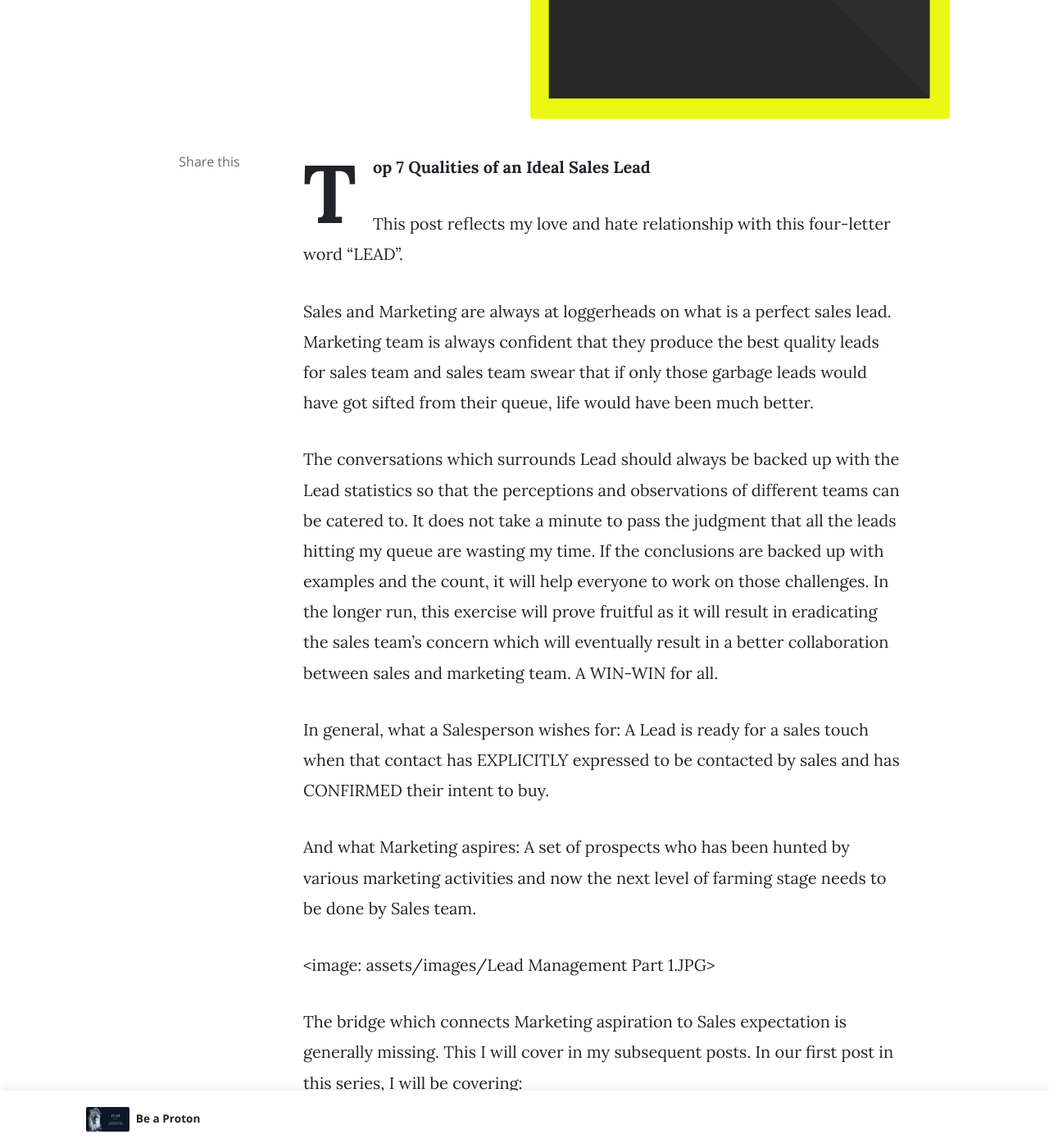
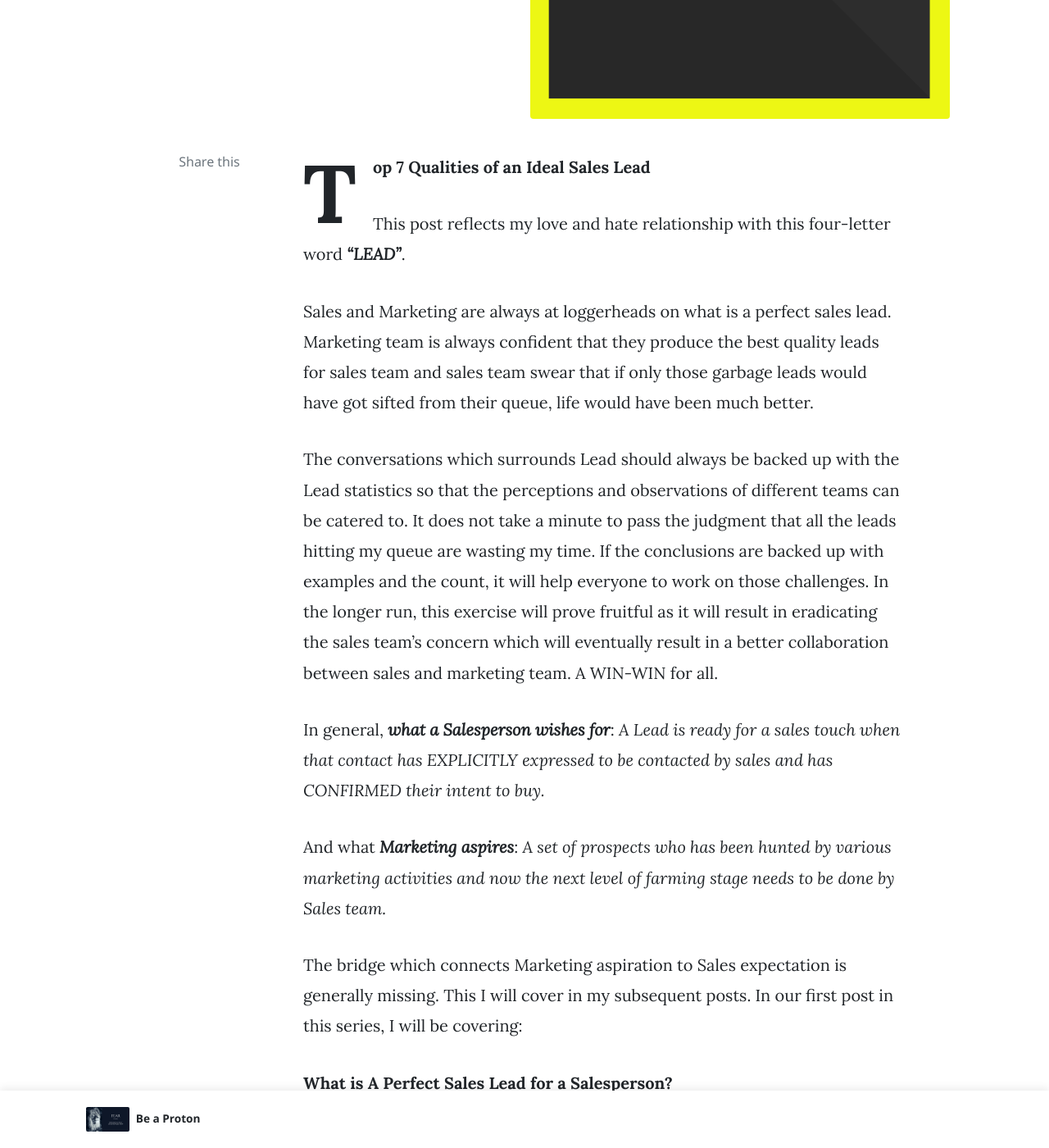
Before and after one commit to shikhashikz/shikhashikz.github.io, a Jekyll site: the page built from _posts/2020-06-17-top-7-qualities-of-a-sales-lead.md, in a window 1280 px wide and 1400 px high, scrolled down 679 px. Shown: the whole window at 82% size. Built offline with Jekyll 4.4.1, drawn with Linux system fonts in a browser that asks for light colours; nearby versions of some CDN libraries; comment, search, counter and statistics services are not loaded; some of the changed text lies outside the part shown.

Commit message:
Update 2020-06-17-top-7-qualities-of-a-sales-lead.md

```diff
--- a/_posts/2020-06-17-top-7-qualities-of-a-sales-lead.md
+++ b/_posts/2020-06-17-top-7-qualities-of-a-sales-lead.md
@@ -4,38 +4,37 @@
 category: blog
 keywords: blog writing author shikhashikz saleslead leadmanagement demandgeneration
 image: assets/images/LM Blog Post_1.png
+
 ---
 
 **Top 7 Qualities of an Ideal Sales Lead**
 
-This post reflects my love and hate relationship with this four-letter word “LEAD”.
+This post reflects my love and hate relationship with this four-letter word ***“LEAD”***.
 
 Sales and Marketing are always at loggerheads on what is a perfect sales lead. Marketing team is always confident that they produce the best quality leads for sales team and sales team swear that if only those garbage leads would have got sifted from their queue, life would have been much better.
 
 The conversations which surrounds Lead should always be backed up with the Lead statistics so that the perceptions and observations of different teams can be catered to. It does not take a minute to pass the judgment that all the leads hitting my queue are wasting my time. If the conclusions are backed up with examples and the count, it will help everyone to work on those challenges. In the longer run, this exercise will prove fruitful as it will result in eradicating the sales team’s concern which will eventually result in a better collaboration between sales and marketing team. A WIN-WIN for all.
 
-In general, what a Salesperson wishes for: A Lead is ready for a sales touch when that contact has EXPLICITLY expressed to be contacted by sales and has CONFIRMED their intent to buy.
+In general, ***what a Salesperson wishes for***: *A Lead is ready for a sales touch when that contact has EXPLICITLY expressed to be contacted by sales and has CONFIRMED their intent to buy.*
 
-And what Marketing aspires: A set of prospects who has been hunted by various marketing activities and now the next level of farming stage needs to be done by Sales team.
-
-<image: assets/images/Lead Management Part 1.JPG>
+And what ***Marketing aspires***: *A set of prospects who has been hunted by various marketing activities and now the next level of farming stage needs to be done by Sales team.*
 
 The bridge which connects Marketing aspiration to Sales expectation is generally missing. This I will cover in my subsequent posts. In our first post in this series, I will be covering:
 
 **What is A Perfect Sales Lead for a Salesperson?**
 
-1.	*Unique lead*: It’s a NEW lead in the real sense. They have never seen it before and it’s definitely a “unique new prospect”. A sales rep will be excited to talk to this new prospect
+1.	***Unique lead***: It’s a NEW lead in the real sense. They have never seen it before and it’s definitely a “unique new prospect”. A sales rep will be excited to talk to this new prospect
 
-2.	*Correct Contact Details*: When I mention correct, it means that an inside sales person has checked that the email address is correct and the phone number which is mentioned is functional
+2.	***Correct Contact Details***: When I mention correct, it means that an inside sales person has checked that the email address is correct and the phone number which is mentioned is functional
 
-3.	*The designation, department*: What good it will be for a sales rep to target a lead who does not fit the bill and is not in the list of the titles which are targeted by them. The job title and the department in which they work in, gives a sales rep instant information on their decision making ability, their influence during the purchasing process and where does the lead stand in the buying journey
+3.	***The designation, department***: What good it will be for a sales rep to target a lead who does not fit the bill and is not in the list of the titles which are targeted by them. The job title and the department in which they work in, gives a sales rep instant information on their decision making ability, their influence during the purchasing process and where does the lead stand in the buying journey
 
-4.	*Source and Origin*: Where did this lead came from and how did it originate. It's an utopian conclusion that a prospective buyer visits the website (without doing any research) and straight away fills a sales contact form. The buying journey and the research cycle in today's world is intricate. A prospective buyer engages in a series of activities before they take the final plunge on the willingness to speak to a sales rep. Hence, a sales rep is always interested to see the seed and the roots
+4.	***Source and Origin***: Where did this lead came from and how did it originate. It's an utopian conclusion that a prospective buyer visits the website (without doing any research) and straight away fills a sales contact form. The buying journey and the research cycle in today's world is intricate. A prospective buyer engages in a series of activities before they take the final plunge on the willingness to speak to a sales rep. Hence, a sales rep is always interested to see the seed and the roots
 
-5.	*Lead Notes*: The lead notes should capture the history of that lead: Before a sales person picks up the call or plans to send an email, they should know what all interactions the lead had with the organisation and also what marketing messages were shared with them. Did they do multiple interactions, or they completed only one activity. Sales rep has easy access to the previous interactions of that lead with their organisation (what webinar was attended, what event was registered, which page were frequently visited, which ads did he click on, did the lead also engage during the website chat, is the chat transcript available etc). This is a gold mine which will leave a sales rep delighted
+5.	***Lead Notes***: The lead notes should capture the history of that lead: Before a sales person picks up the call or plans to send an email, they should know what all interactions the lead had with the organisation and also what marketing messages were shared with them. Did they do multiple interactions, or they completed only one activity. Sales rep has easy access to the previous interactions of that lead with their organisation (what webinar was attended, what event was registered, which page were frequently visited, which ads did he click on, did the lead also engage during the website chat, is the chat transcript available etc). This is a gold mine which will leave a sales rep delighted
 
-6.	*Yes, I want Sales to contact me*: The prospect has explicitly expressed for a sales contact. This is a very tricky point and need to be dealt with due diligence. The call to actions which Marketing has defined might contradict with what a sales person believes in. If a prospect has filled a sales contact form and downloaded an ebook, or a whitepaper, this does not upfront indicates that the lead wants to be contacted by Sales. We do exchange our information in lieu of content and many a times we enter dummy information! The need that a sales person should contact the lead can only be validated when “the bridge” gets in touch with them or there is a marketing activity which the lead has fulfilled where it was written in bold and caps, that “I WANT SALES TO CONTACT ME (NOW)
+6.	***Yes, I want Sales to contact me***: The prospect has explicitly expressed for a sales contact. This is a very tricky point and need to be dealt with due diligence. The call to actions which Marketing has defined might contradict with what a sales person believes in. If a prospect has filled a sales contact form and downloaded an ebook, or a whitepaper, this does not upfront indicates that the lead wants to be contacted by Sales. We do exchange our information in lieu of content and many a times we enter dummy information! The need that a sales person should contact the lead can only be validated when “the bridge” gets in touch with them or there is a marketing activity which the lead has fulfilled where it was written in bold and caps, that “I WANT SALES TO CONTACT ME (NOW)
 
-7.	*Who’s Who*: When the sales rep is accessing the lead in their queue, they can also see who are the other contacts from the prospects organisations with their complete contact details and at what level they are. This gives sales rep an idea on the organisation chart and they will be in a better decision making stage.
+7.	***Who’s Who***: When the sales rep is accessing the lead in their queue, they can also see who are the other contacts from the prospects organisations with their complete contact details and at what level they are. This gives sales rep an idea on the organisation chart and they will be in a better decision making stage.
 
-This is the **first post** in the **Lead Management Blog Post Series**. **My next post** will feature the **challenges on the architecture of a perfect sales lead.**
+This is the **first post** in the **Lead Management Blog Post Series**. My **next post** will feature the **challenges on the architecture of a perfect sales lead.**
```
